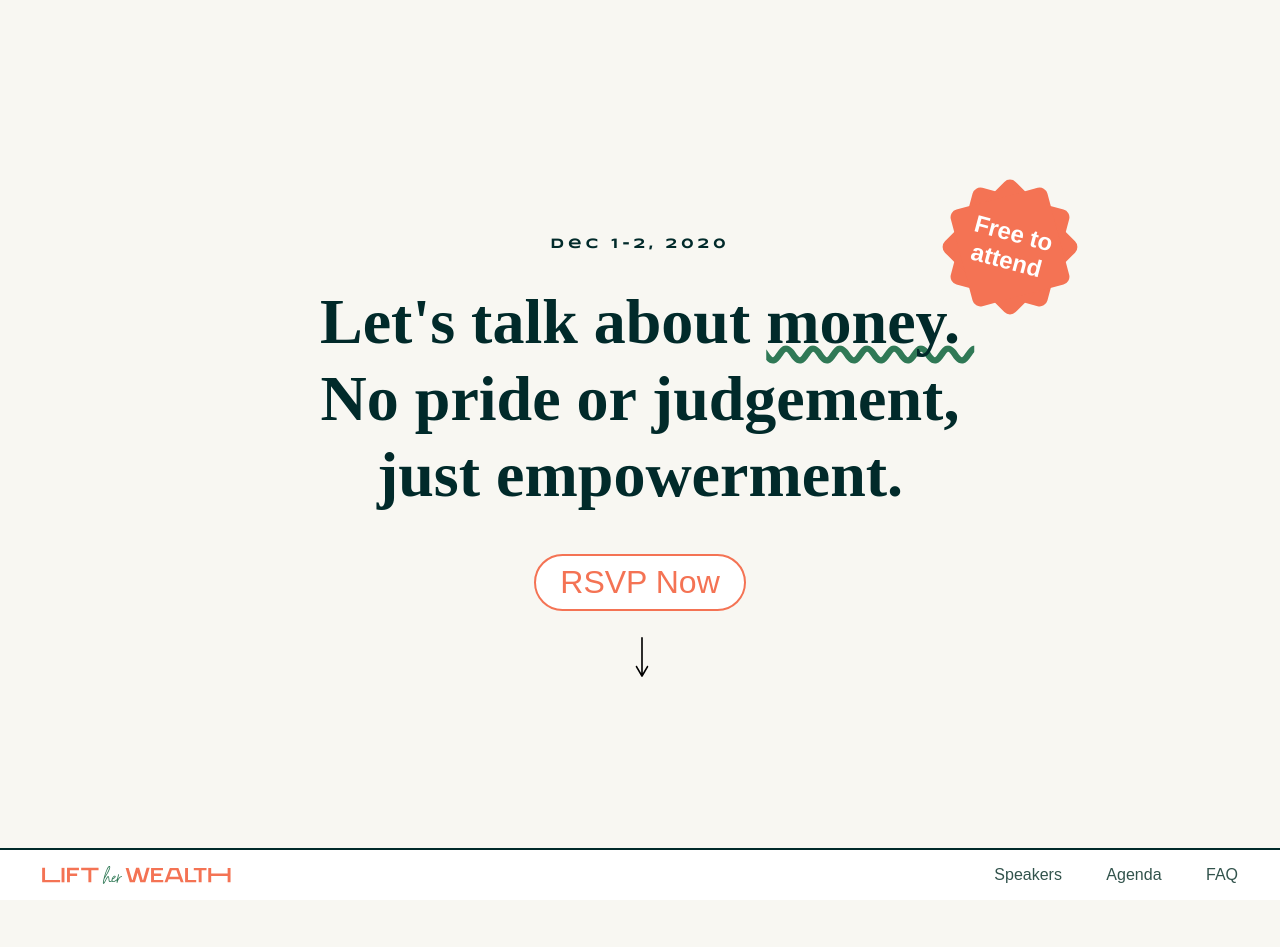
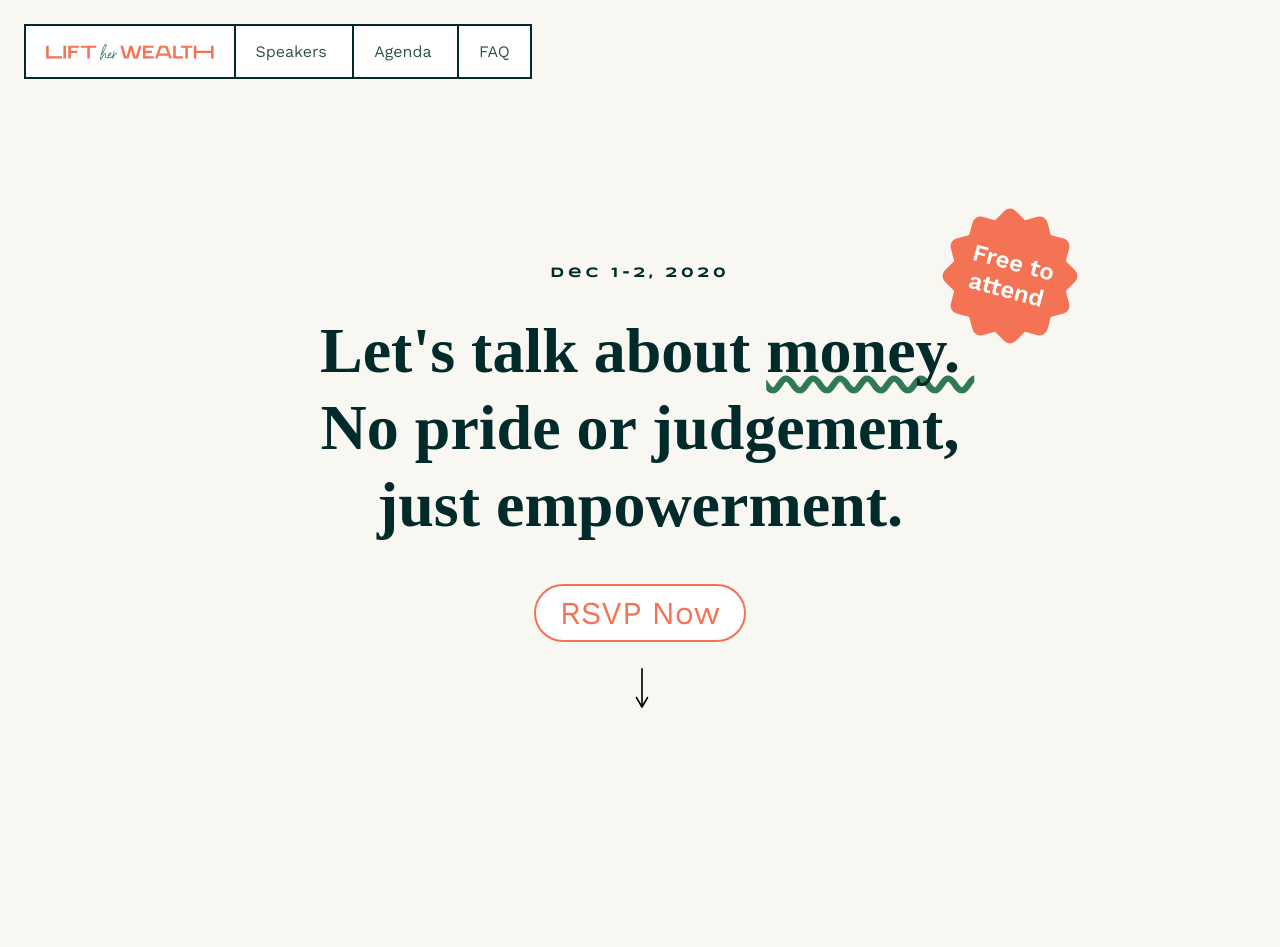
Before and after one commit to lilykonings/lift-her-wealth-2020, a Jekyll site: the page built from index.html, in a window 1280 px wide. Shown: the top 947 px of the page. Built offline with Jekyll 4.4.1, drawn with Linux system fonts in a browser that asks for light colours; some web fonts are replaced; some of the changed text lies outside the part shown.

Commit message:
work sans

```diff
--- a/_data/agenda-day2.yaml
+++ b/_data/agenda-day2.yaml
@@ -31,8 +31,8 @@
   desc: Have a growing savings account, allocating to your 401(k), and paying down debt, but not sure what to do next with your money? Join this workshop to level up on your money management strategies. During the session, we’ll evaluate your 3 key financial metrics, create attainable financial goals, build out your personal finance tech stack, and walk away with the ultimate roadmap for managing your personal finance system.
   type: Workshop
   day: Dec 2
-  pst: TBA
-  est: TBA
+  pst: 12:30pm
+  est: 3:30pm
 - title: The Promises and Perils of Physical Investments
   speaker: Hena Mehta<br>Dipika Jaikishan
   desc: In this candid chat, Hena and Dipika will be talking about home ownership, investing in precious commodities such as gold, and the pros and cons of these tangible assets.
--- a/_data/speakers.yaml
+++ b/_data/speakers.yaml
@@ -17,7 +17,7 @@
   twitter: https://twitter.com/vrinda_tweet
   linkedin: https://www.linkedin.com/in/vrindag/
 - name: Alli Young
-  title: CEO of The Forem
+  title: Founder and CEO of The Forem
   img: alli.jpg
   talk: Demystifying Career Advancement
   twitter: https://twitter.com/aliyoung
--- a/_scss/global/_font.scss
+++ b/_scss/global/_font.scss
@@ -1 +1 @@
-@import url('https://fonts.googleapis.com/css2?family=Gentium+Basic:ital,wght@0,700;1,400&family=Open+Sans:wght@400;600;800&family=Syncopate:wght@700&display=swap');
+@import url('https://fonts.googleapis.com/css2?family=Gentium+Basic:ital,wght@0,700;1,400&family=Work+Sans:wght@400;600;800&family=Syncopate:wght@700&display=swap');
--- a/_scss/modules/_index.scss
+++ b/_scss/modules/_index.scss
@@ -17,22 +17,20 @@
 
 .header {
 	position: fixed;
-	left: 0;
-	right: 0;
-	bottom: 0;
-	padding: 16px 0;
-	border-top: 2px solid $v--color-black;
+	left: 16px;
+	top: 16px;
+	border: 2px solid $v--color-black;
 	background-color: $v--color-white;
 	z-index: 100;
+
+	@media (min-width: map-get($v--grid-breakpoints, md)) {
+		left: 24px;
+		top: 24px;
+	}
 
 	&_body {
 		display: flex;
 		align-items: center;
-		justify-content: center;
-
-		@media (min-width: map-get($v--grid-breakpoints, sm)) {
-			justify-content: space-between;
-		}
 	}
 
 	// &_logo {
@@ -43,28 +41,35 @@
 	// 	color: $v--color-citrus;
 	// }
 
-	svg {
-		height: 18px;
+	&_logo {
+		margin: 16px 20px;
+		height: 14px;
+
+		@media (min-width: map-get($v--grid-breakpoints, md)) {
+			height: 16px;
+		}
+
+		svg {
+			height: 100%;
+		}
 	}
 
 	&_nav {
-		margin: 0;
-		padding: 0;
-		list-style: none;
 
-		li {
+		a {
 			display: none;
-			margin-left: 40px;
-			text-align: right;
+			border-left: 2px solid $v--color-black;
+			padding: 16px 20px;
+			color: $v--color-green;
+			font-weight: 500;
 
 			@media (min-width: map-get($v--grid-breakpoints, sm)) {
 				display: inline-block;
 			}
-		}
 
-		a {
-			color: $v--color-green;
-			font-weight: 500;
+			&:hover {
+				color: $v--color-citrus;
+			}
 		}
 	}
 }
@@ -73,13 +78,13 @@
 	display: flex;
 	justify-content: center;
 	align-items: center;
-	padding-top: 80px;
+	padding-top: 120px;
 	padding-bottom: 16px;
 	text-align: center;
 
 	@media (min-width: map-get($v--grid-breakpoints, md)) {
 		height: 100vh;
-		padding-top: 40px;
+		padding-top: 100px;
 		padding-bottom: 0;
 	}
 
@@ -544,6 +549,7 @@
 
 	&_desc {
 		margin-bottom: 24px;
+		font-family: sans-serif;
 
 		@media (min-width: map-get($v--grid-breakpoints, md)) {
 			margin-bottom: 0;
@@ -588,6 +594,7 @@
 	margin-top: 20px;
 	padding: 16px 0;
 	line-height: 1.28;
+	font-family: sans-serif;
 	font-size: 16px;
 
 	@media (min-width: map-get($v--grid-breakpoints, sm)) {
--- a/index.html
+++ b/index.html
@@ -3,13 +3,15 @@
 ---
 
 <nav class="header">
-	<div class="header_body max-width">
-		{% include logo-liftherwealth.html %}
-		<ul class="header_nav">
-			<li><a href="#speakers">Speakers</a></li>
-			<li><a href="#agenda">Agenda</a></li>
-			<li><a href="#faq">FAQ</a></li>
-		</ul>
+	<div class="header_body">
+		<a class="header_logo" href="#">
+			{% include logo-liftherwealth.html %}
+		</a>
+		<div class="header_nav">
+			<a href="#speakers">Speakers</a>
+			<a href="#agenda">Agenda</a>
+			<a href="#faq">FAQ</a>
+		</div>
 	</div>
 </nav>
 
```
